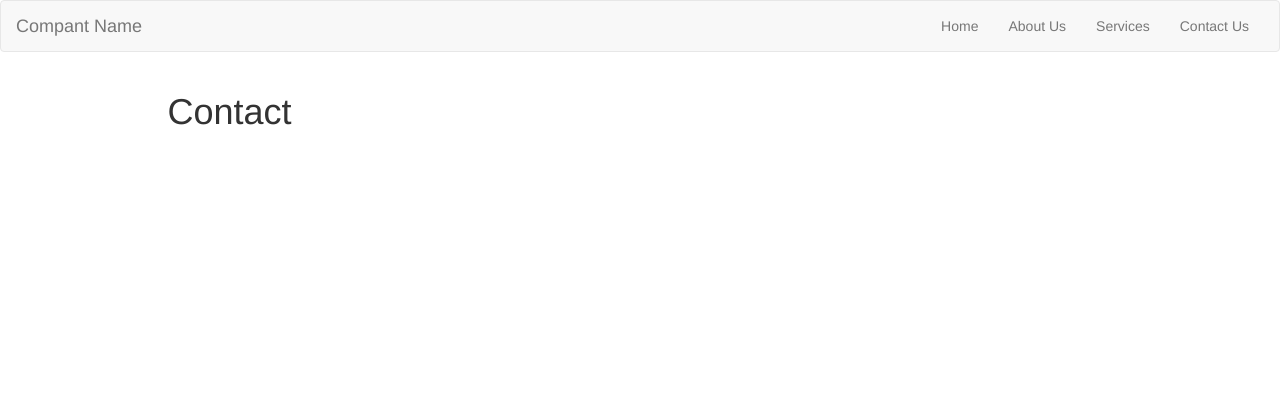
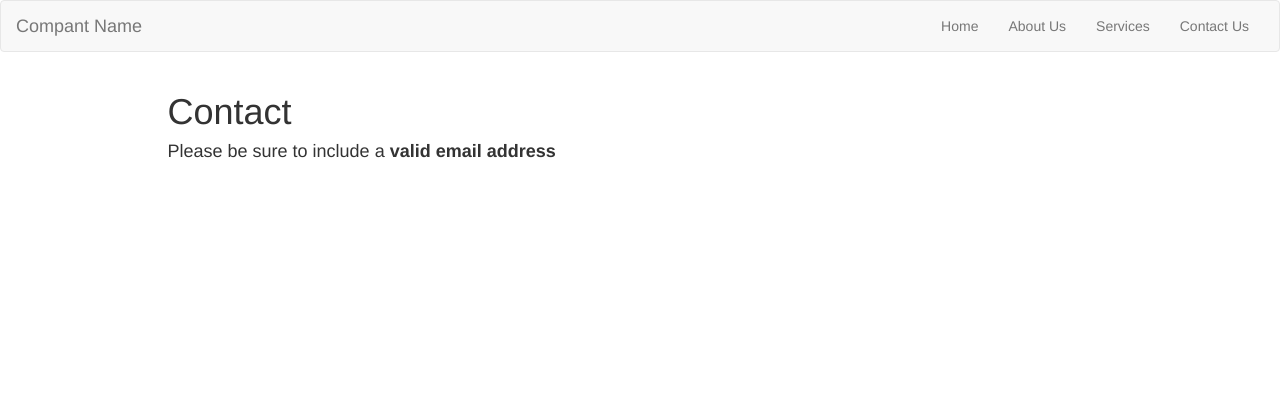
Before and after one commit to dryks/blank-site, a PHP site: page /contact.php in a window 1280 px wide. Shown: the top 420 px of the page. Run offline with PHP 8.4, Linux system fonts and the light colour scheme.

Commit message:
Modified page structure for efficiancy

```diff
--- a/_assets/includes/footer.inc.php
+++ b/_assets/includes/footer.inc.php
@@ -1,3 +1,5 @@
+  </div>
+</div>
 <footer class="footer">
   <div class="container">
     <div class="row">
--- a/_assets/includes/header.inc.php
+++ b/_assets/includes/header.inc.php
@@ -15,3 +15,5 @@ include( '_assets/includes/title.inc.php' );
 <header>
   <?php include '_assets/includes/menu.inc.php' ?>
 </header>
+<div class="container">
+	<div class="row">
--- a/contact.php
+++ b/contact.php
@@ -2,14 +2,18 @@
 
 <!-- Opening Body tag is enclosed inside of header.inc.php
 <body>
--->
+
 <div class="container">
 	<div class="row">
+-->
   	<div class="col-md-10 col-md-offset-1">
 			<h1>Contact</h1>
+      <h4>Please be sure to include a <strong>valid email address</strong></h4>
     </div>
+<!--
   </div>
 </div>
+-->
 <?php include '_assets/includes/footer.inc.php' ?>
 <!-- Page Specific JS -->
 
```
Also changed, not shown: about.php (+6 -2 lines), index.php (+6 -2 lines), services.php (+6 -2 lines).
